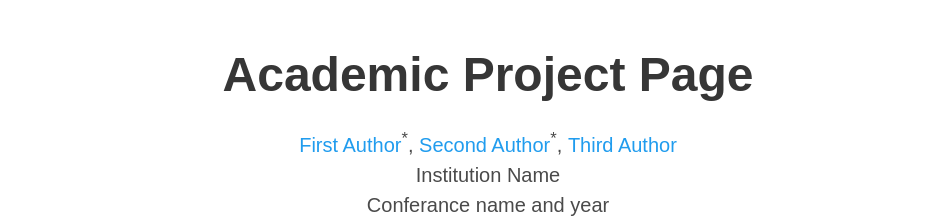
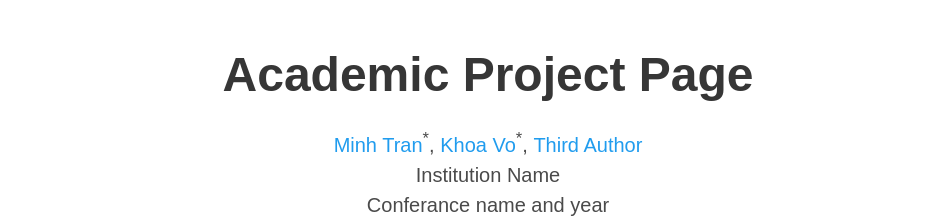
Before and after one commit to UARK-AICV/AISFormer, a plain HTML site: page index.html in a window 1280 px wide. Shown: the top 224 px of the page, without its empty margins (152-1095 px from the left). Drawn offline with nearby package versions, Linux system fonts and the light colour scheme; some icons are missing; a web font is replaced by a local one.

Commit message:
test changes

```diff
--- a/index.html
+++ b/index.html
@@ -24,7 +24,7 @@
   <meta name="viewport" content="width=device-width, initial-scale=1">
 
 
-  <title>Academic Project Page</title>
+  <title>AISFormer: Amodal Instance Segmentation with Transformer</title>
   <link rel="icon" type="image/x-icon" href="static/images/favicon.ico">
   <link href="https://fonts.googleapis.com/css?family=Google+Sans|Noto+Sans|Castoro"
   rel="stylesheet">
@@ -56,9 +56,9 @@
             <div class="is-size-5 publication-authors">
               <!-- Paper authors -->
               <span class="author-block">
-                <a href="FIRST AUTHOR PERSONAL LINK" target="_blank">First Author</a><sup>*</sup>,</span>
+                <a href="trqminh.github.io" target="_blank">Minh Tran</a><sup>*</sup>,</span>
                 <span class="author-block">
-                  <a href="SECOND AUTHOR PERSONAL LINK" target="_blank">Second Author</a><sup>*</sup>,</span>
+                  <a href="SECOND AUTHOR PERSONAL LINK" target="_blank">Khoa Vo</a><sup>*</sup>,</span>
                   <span class="author-block">
                     <a href="THIRD AUTHOR PERSONAL LINK" target="_blank">Third Author</a>
                   </span>
```
Also changed, not shown: 1 other file.
